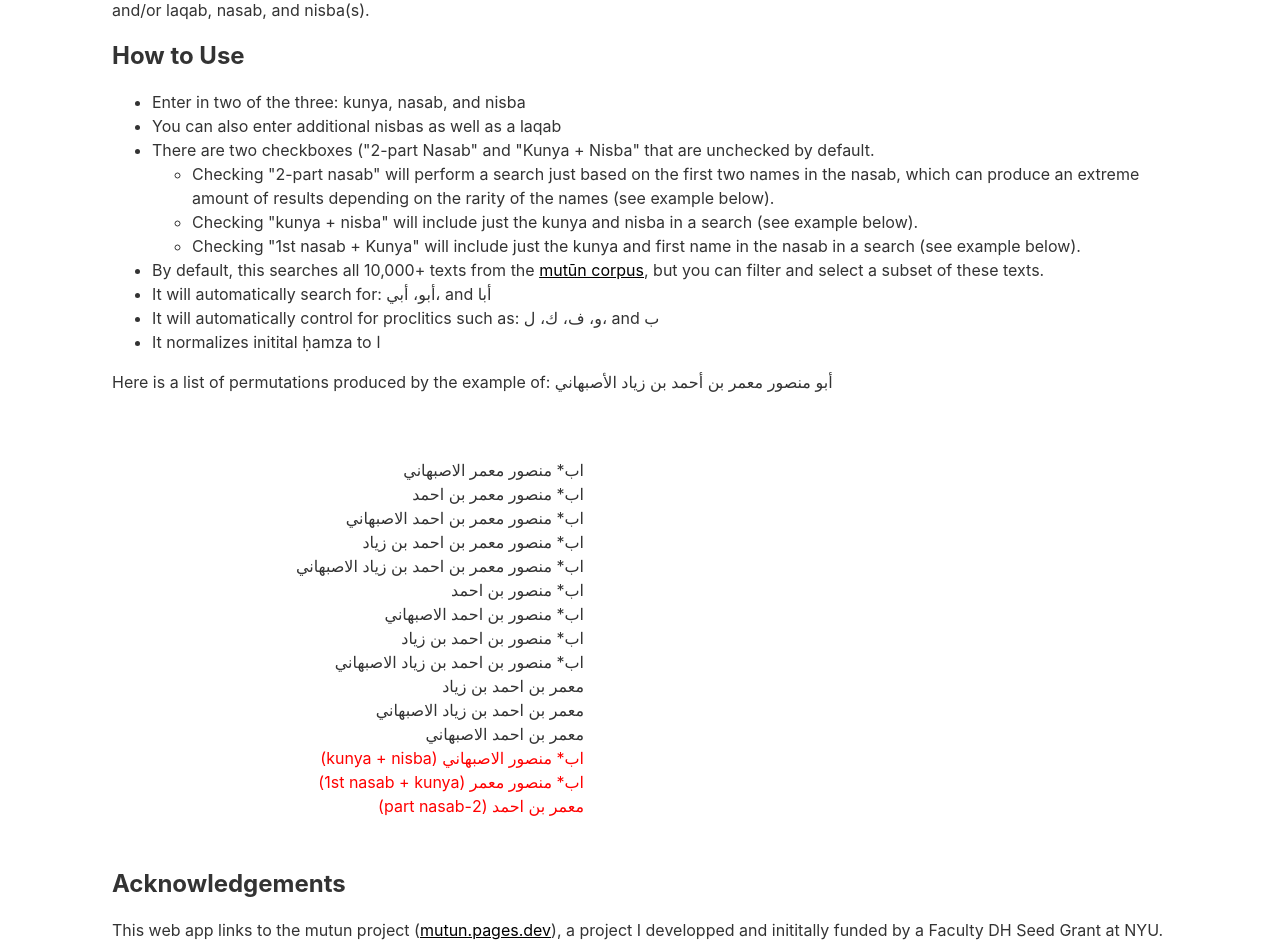
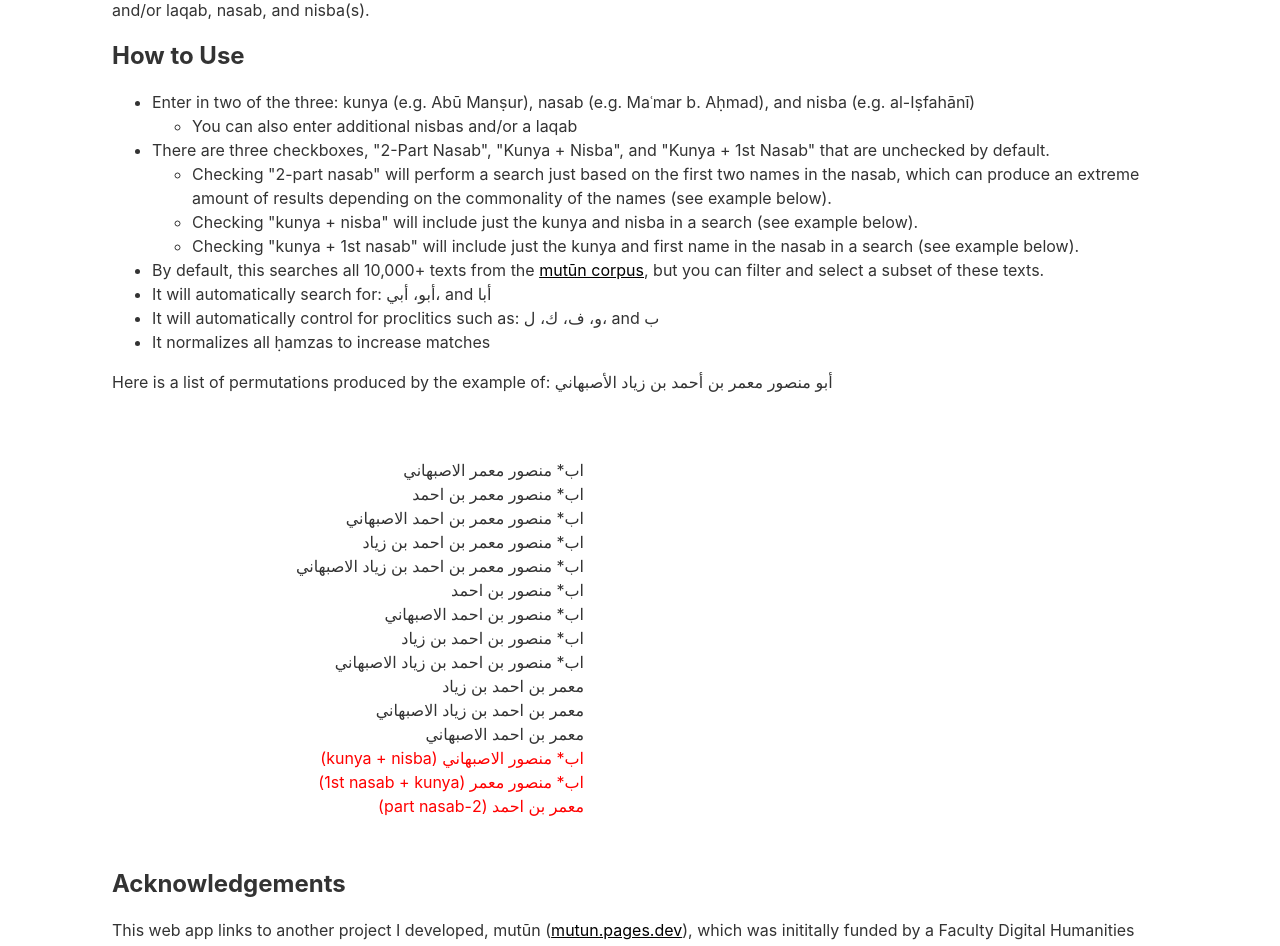
Before and after one commit to ammusto/tabadil, a React (Create React App) app: page /about in a window 1280 px wide. Shown: the part 160-1106 px from the top of the page. Built offline with nearby package versions, Linux system fonts and the light colour scheme; no server answers.

Commit message:
updated twitter card meta

```diff
--- a/public/index.html
+++ b/public/index.html
@@ -6,8 +6,15 @@
     <meta name="viewport" content="width=device-width, initial-scale=1" />
     <meta name="theme-color" content="#000000" />
     <link rel="apple-touch-icon" href="%PUBLIC_URL%/logo192.png" />
+    <link rel="manifest" href="%PUBLIC_URL%/manifest.json" />
 
-    <link rel="manifest" href="%PUBLIC_URL%/manifest.json" />
+    <!-- Twitter Card meta tags -->
+    <meta name="twitter:card" content="summary_large_image" />
+    <meta name="twitter:site" content="@deepcutiqtibas" />
+    <meta name="twitter:title" content="tabādīl: arabic name search" />
+    <meta name="twitter:description" content="tabādīl creates and searches for different name permutations from a single kunya, nasab, and nisba combination, utilizing the mutūn meta-corpus of over 10,000 texts" />
+    <meta name="twitter:image" content="%PUBLIC_URL%/logo512.png" />
+
     <title>tabādīl</title>
   </head>
   <body>
--- a/src/components/About.tsx
+++ b/src/components/About.tsx
@@ -11,18 +11,20 @@ const About: React.FC = () => {
                     <p></p>
                     <h2>How to Use</h2>
                     <ul>
-                        <li>Enter in two of the three: kunya, nasab, and nisba</li>
-                        <li>You can also enter additional nisbas as well as a laqab</li>
-                        <li>There are two checkboxes ("2-part Nasab" and "Kunya + Nisba" that are unchecked by default.</li>
+                        <li>Enter in two of the three: kunya (e.g. Abū Manṣur), nasab (e.g. Maʿmar b. Aḥmad), and nisba (e.g. al-Iṣfahānī)</li>
                         <ul>
-                                <li>Checking "2-part nasab" will perform a search just based on the first two names in the nasab, which can produce an extreme amount of results depending on the rarity of the names (see example below).</li>
+                            <li>You can also enter additional nisbas and/or a laqab</li>
+                        </ul>
+                        <li>There are three checkboxes, "2-Part Nasab", "Kunya + Nisba", and "Kunya + 1st Nasab" that are unchecked by default.</li>
+                        <ul>
+                            <li>Checking "2-part nasab" will perform a search just based on the first two names in the nasab, which can produce an extreme amount of results depending on the commonality of the names (see example below).</li>
                             <li>Checking "kunya + nisba" will include just the kunya and nisba in a search (see example below). </li>
-                                <li>Checking "1st nasab + Kunya" will include just the kunya and first name in the nasab in a search (see example below). </li>
+                            <li>Checking "kunya + 1st nasab" will include just the kunya and first name in the nasab in a search (see example below). </li>
                         </ul>
                         <li>By default, this searches all 10,000+ texts from the <a href="mutun.pages.dev">mutūn corpus</a>, but you can filter and select a subset of these texts.</li>
                         <li>It will automatically search for: أبو، أبي، and أبا</li>
                         <li>It will automatically control for proclitics such as: و، ف، ك، ل، and ب</li>
-                            <li>It normalizes initital ḥamza to ا</li>
+                        <li>It normalizes all ḥamzas to increase matches</li>
                     </ul>
                     <p>Here is a list of permutations produced by the example of: أبو منصور معمر بن أحمد بن زياد الأصبهاني</p>
                 </div>
@@ -47,9 +49,9 @@ const About: React.FC = () => {
                 </div>
                 <div>
                     <h2>Acknowledgements</h2>
-                    <p>This web app links to the mutun project (<a href="mutun.pages.dev">mutun.pages.dev</a>), a project I developped and inititally funded by a Faculty DH Seed Grant at NYU.</p>
+                    <p>This web app links to another project I developed, mutūn (<a href="mutun.pages.dev">mutun.pages.dev</a>), which was inititally funded by a Faculty Digital Humanities Seed Grant at NYU.</p>
                     <h2>About Me</h2>
-                    <p>My name is Antonio Musto, and I'm a Postdoctoral Visiting Lecturer at NYU, having received my Ph.D. in 2024 from the Middle Eastern and Islamic Studies department. You can learn more about my work at <a href='https://www.antoniomusto.com'>my website</a>, my <a href="https://nyu.academia.edu/AntonioMusto">academia.edu</a> profile, and my <a href="https://github.com/ammusto">github</a>. You can also follow me on twitter <a href="https://x.com/deepcutiqtibas">@deepcutiqtibas</a>.</p>
+                    <p>My name is Antonio Musto, and I'm a Postdoctoral Visiting Lecturer at NYU, where I received my Ph.D. in 2024 from the Middle Eastern and Islamic Studies department. You can learn more about my work at <a href='https://www.antoniomusto.com'>my website</a>, my <a href="https://nyu.academia.edu/AntonioMusto">academia.edu</a> profile, and my <a href="https://github.com/ammusto">github</a>. You can also follow me on twitter <a href="https://x.com/deepcutiqtibas">@deepcutiqtibas</a>.</p>
                 </div>
             </div>
         </div>
--- a/src/components/SearchForm.tsx
+++ b/src/components/SearchForm.tsx
@@ -161,7 +161,7 @@ const SearchForm: React.FC<SearchFormProps> = ({ showFilters, setShowFilters })
                 checked={allowKunyaNasab}
                 onChange={(e) => setAllowKunyaNasab(e.target.checked)}
               />
-              Search 1st Nasab + Kunya
+              Search Kunya + 1st Nasab
             </label>
           </div>
         </div>
```
Lines whose indentation alone changed are shown as unchanged.
